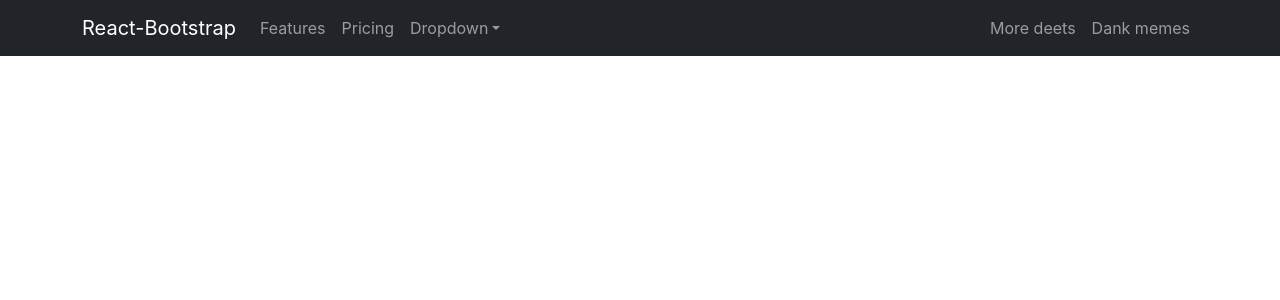
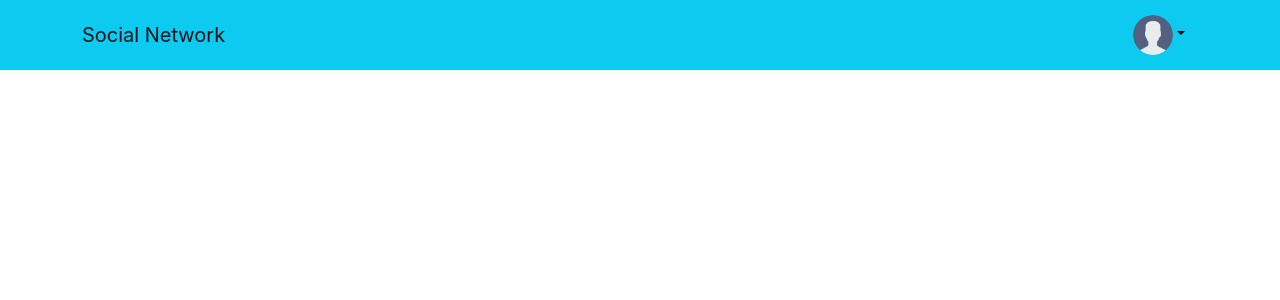
Before and after one commit to tigersv/socialNetwork, a React (Create React App) app: page / in a window 1280 px wide. Shown: the top 300 px of the page. Built offline with nearby package versions, Linux system fonts and the light colour scheme.

Commit message:
Add Navbar

```diff
--- a/src/components/References/MyPage/NavBar.jsx
+++ b/src/components/References/MyPage/NavBar.jsx
@@ -1,29 +1,32 @@
 import React from 'react';
-import {Navbar, Container, Nav, NavDropdown} from 'react-bootstrap'
+import {Navbar, Container, Nav, NavDropdown, Image, Dropdown} from 'react-bootstrap'
+import userImg from '../../../assets/images/user.png'
 
 const NavBar = () => {
     return (
-        <Navbar collapseOnSelect expand="lg" bg="dark" variant="dark">
+        <Navbar collapseOnSelect expand="md" bg="info" variant="light">
             <Container>
-                <Navbar.Brand href="#home">React-Bootstrap</Navbar.Brand>
+                <Navbar.Brand href="#home">Social Network</Navbar.Brand>
                 <Navbar.Toggle aria-controls="responsive-navbar-nav" />
                 <Navbar.Collapse id="responsive-navbar-nav">
                     <Nav className="me-auto">
-                        <Nav.Link href="#features">Features</Nav.Link>
-                        <Nav.Link href="#pricing">Pricing</Nav.Link>
-                        <NavDropdown title="Dropdown" id="collasible-nav-dropdown">
-                            <NavDropdown.Item href="#action/3.1">Action</NavDropdown.Item>
-                            <NavDropdown.Item href="#action/3.2">Another action</NavDropdown.Item>
-                            <NavDropdown.Item href="#action/3.3">Something</NavDropdown.Item>
-                            <NavDropdown.Divider />
-                            <NavDropdown.Item href="#action/3.4">Separated link</NavDropdown.Item>
-                        </NavDropdown>
+                        {/*TODO Search*/}
+
                     </Nav>
                     <Nav>
-                        <Nav.Link href="#deets">More deets</Nav.Link>
-                        <Nav.Link eventKey={2} href="#memes">
-                            Dank memes
-                        </Nav.Link>
+                        <Dropdown>
+                            <Dropdown.Toggle variant="info" id="dropdown-basic">
+                                <Image width="40" src={userImg} roundedCircle />
+                            </Dropdown.Toggle>
+
+                            <Dropdown.Menu>
+                                <Dropdown.Item href="#/action-1">Some Action</Dropdown.Item>
+                                <Dropdown.Item href="#/action-2">Another action</Dropdown.Item>
+                                <Dropdown.Item href="#/action-3">Something else</Dropdown.Item>
+                                <NavDropdown.Divider />
+                                <Dropdown.Item href="#/action-3">Logout</Dropdown.Item>
+                            </Dropdown.Menu>
+                        </Dropdown>
                     </Nav>
                 </Navbar.Collapse>
             </Container>
```
Also changed, not shown: src/assets/images/user.png (added).
